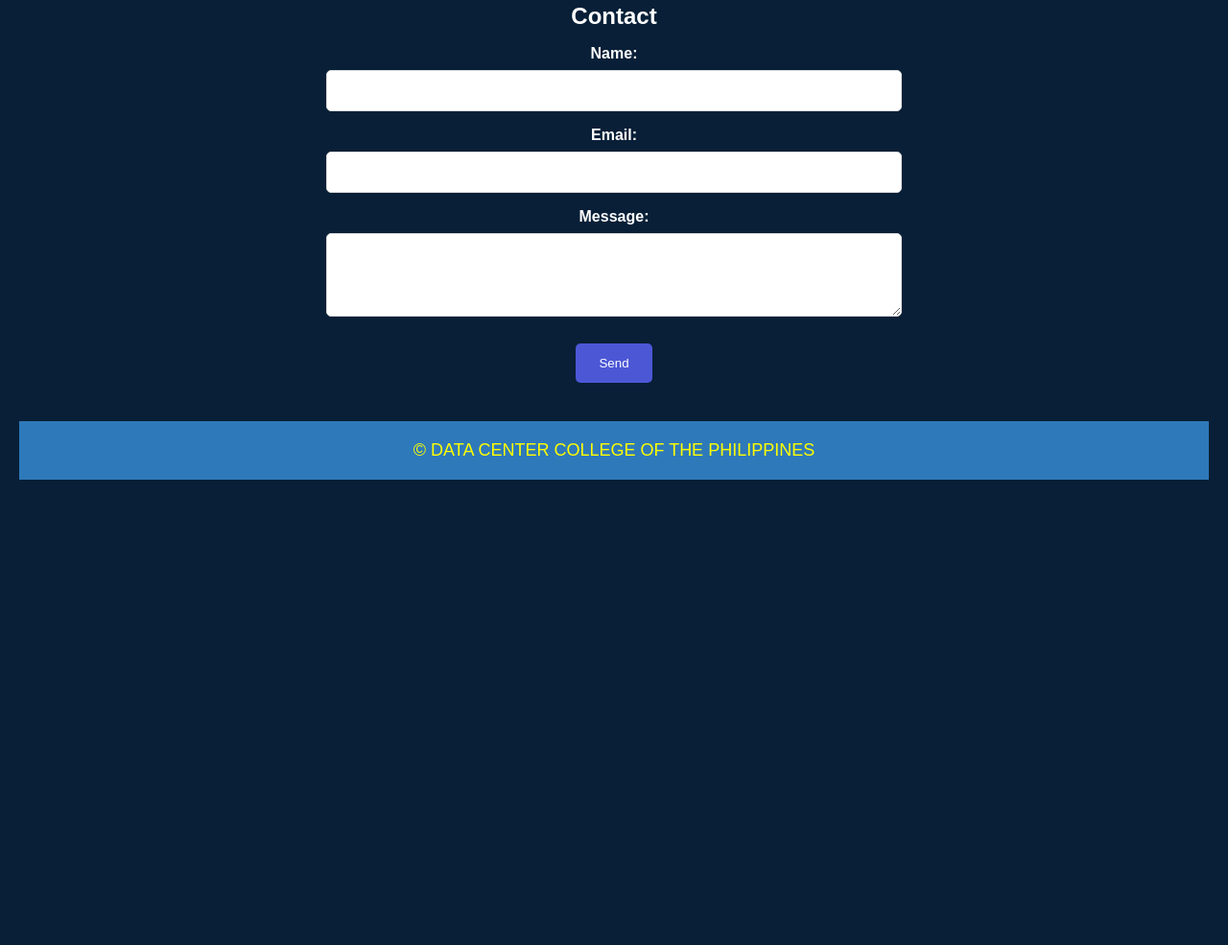
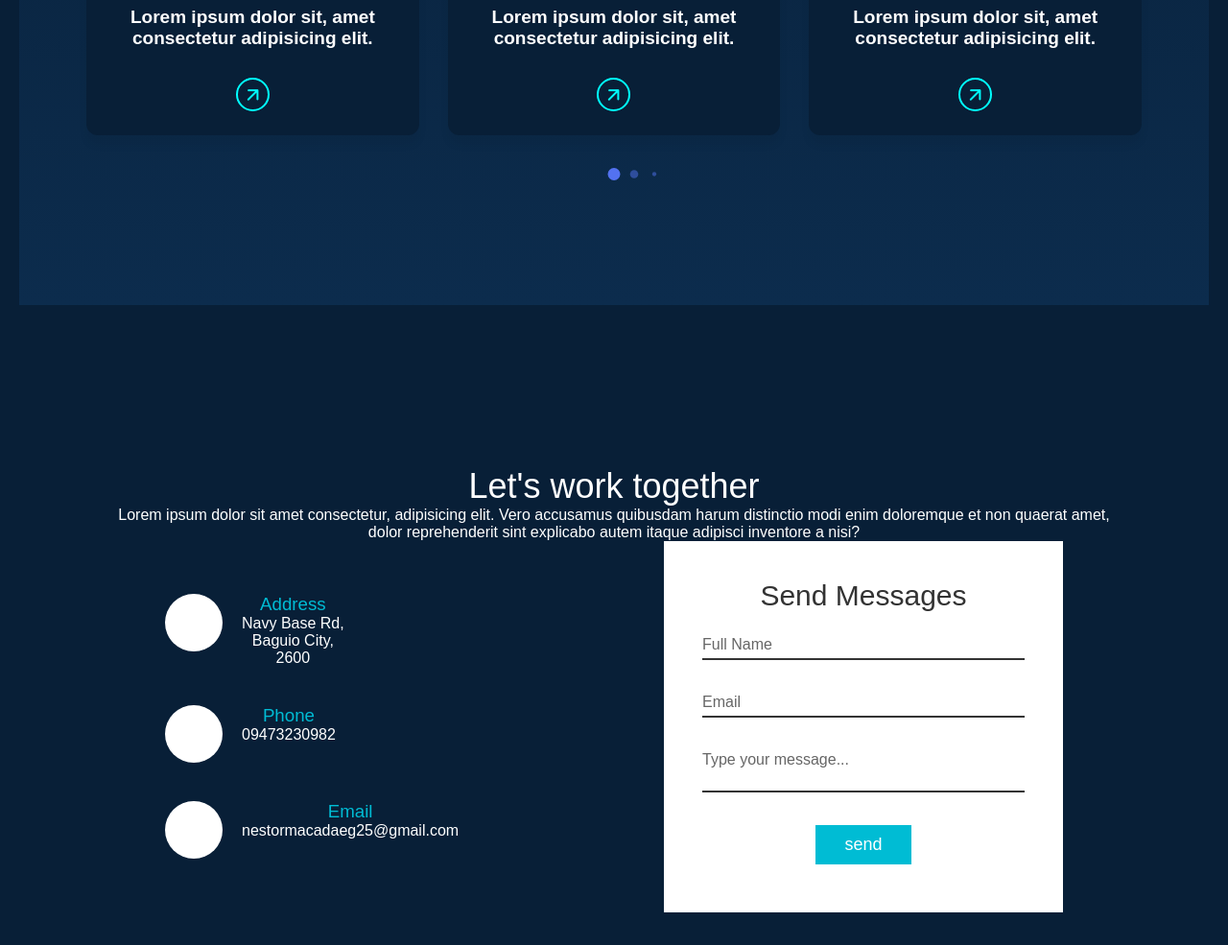
Before and after one commit to BSIT-Web-Programming-2024/Macadaeg-Nestor, a plain HTML site: page index.html in a window 1280 px wide. Shown: the part 1875-2860 px from the top of the page at 96% size. Before the commit the page ends 2505 px from the top, so only its background shows below. Drawn offline with nearby package versions, Linux system fonts and the light colour scheme.

Commit message:
Update my contacts

```diff
--- a/Port.css
+++ b/Port.css
@@ -343,43 +343,138 @@ border-radius: 50px;
 }
 #contact {
     background-color:  #081f37;
-    text-align: center;
-    padding: 10px 0;
 }
 
-form {
-    max-width: 600px;
-    margin: 0 auto;
+.contact{
+    position:relative;
+    min-height:100vh;
+    padding: 50px 100px;
+    display: flex;
+    justify-content: center;
+    align-items: center;
+    flex-direction:column;
+    background:#081f37;
+    background-size: cover;
 }
+.contact .content h2{
+    font-size: 36px;
+    font-weight:500;
+    color:#ffff;
+    display:flex;
+    justify-content: center;
 
-form label {
-    display: block;
-    margin-top: 1rem;
-    font-weight: bold;
 }
-
-form input, form textarea {
+.contact .content p{
+    font-weight: 300;
+    color:white;
+}
+.container{
     width: 100%;
-    padding: 0.8rem;
-    margin-top: 0.5rem;
-    border-radius: 5px;
-    border: 1px solid #ddd;
-    box-sizing: border-box;
+    display: flex;
+    justify-content: center;
+    align-items: center;
+    margin-top: 30p;
 }
-
-form button {
-    margin-top: 1.5rem;
-    padding: 0.8rem 1.5rem;
-    background-color: #4c57d6;
-    color: white;
+.container .contactInfo{
+    width:50%;
+    display:flex;
+    flex-direction: column;
+}
+.container .contactInfo .box{
+    position: relative;
+    padding: 20px 0;
+    display:flex;
+}
+.container .contactInfo .box .icon{
+    min-width: 60px;
+    height: 60px;
+    background: white;
+    display: flex;
+    justify-content: center;
+    align-items: center;
+    border-radius: 50%;
+    font-size: 22px;;
+}
+.container .contactInfo .box .text{
+    display: flex;
+    margin-left: 20px;
+    font-size: 16px;
+    color:white;;
+    flex-direction: column;
+    font-weight: 300;
+}
+.container .contactInfo .box .text h3{
+    font-weight: 500;
+    color:#00bcd4;
+}
+.contactForm{
+    width:40%;
+    padding: 40px;
+    background: white;
+}
+.contactForm h2{
+    font-size:30px;
+    color:#333;
+    font-weight:500;
+}
+.contactForm .inputBox{
+    position:relative;
+    width: 100%;
+    margin-top: 10px;
+}
+.contactForm .inputBox input,
+.contactForm .inputBox textarea
+{
+    width: 100%;
+    padding:5px 0;
+    font-size:16px;
+    margin: 10px 0;
     border: none;
-    border-radius: 5px;
+    border-bottom: 2px solid #333;
+    outline: none;
+    resize: none;
+}
+.contactForm .inputBox span{
+    position: absolute;
+    left:0;
+    padding: 5px 0;
+    font-size: 16px;
+    margin: 10px 0;
+    pointer-events: none;
+    transition: 0.5s;
+    color: #666;
+}
+.contactForm .inputBox input:focus ~ span,
+.contactForm .inputBox input:valid ~ span,
+.contactForm .inputBox textarea:focus ~ span,
+.contactForm .inputBox textarea:valid ~ span
+{
+    color:#e91e63;
+    font-size: 12px;
+    transform: translateY(-20px);
+}
+.contactForm .inputBox input[type="submit"]{
+    width:100px;
+    background: #00bcd4;
+    color:white;
+    border:none;
     cursor: pointer;
-    transition: background-color 0.3s ease;
+    padding: 10px;
+    font-size:18px;
 }
-
-form button:hover {
-    background-color: #9b59b6;
+@media(max-width: 991px){
+    .contact{
+        padding: 50px;
+    }
+    .container{
+        flex-direction: column;
+    }
+    .container .contactInfo{
+        margin-bottom: 40px;
+    }
+    .container .contactInfo{
+        width: 100%;
+    }
 }
 
 
--- a/index.html
+++ b/index.html
@@ -8,6 +8,7 @@
     <link rel="stylesheet" href="https://fonts.googleapis.com/css2?family=Material+Symbols+Rounded:opsz,wght,FILL,GRAD@24,400,0,0&icon_names=arrow_forward" />
     <link rel="stylesheet" href="Port.css">
     <link rel = "stylesheet" href="https://cdn.jsdelivr.net/npm/swiper@11/swiper-bundle.min.css">
+
 
 </head>
 <body>
@@ -55,11 +56,9 @@
             <h3>I'm an Aspiring Web Developer</h3>
             <p>Hello! I'm a passionate web developer on a journey to craft digital experiences that leave a lasting impression. With a keen eye for design and a heart full of curiosity, I dive deep into the world of code, transforming ideas into visually stunning and user-friendly websites.</p>
         </div>
-
-
-        <h2>Projects</h2>
-        <section id="projects">
-
+        <div id="projects">
+            <h2>MyProject</h2>
+        <section class="myprojects">
             <div class="container swiper">
                 <div class="card-wrapper">
                     <ul class="card-list swiper-wrapper">
@@ -112,21 +111,64 @@
                 </div>
             </div>
             </section>
+        </div>
 
         <section id="contact">
-            <h2>Contact</h2>
-            <form action="mailto:example@example.com" method="post" enctype="text/plain">
-                <label for="name">Name:</label>
-                <input type="text" id="name" name="name" required>
-                <br>
-                <label for="email">Email:</label>
-                <input type="email" id="email" name="email" required>
-                <br>
-                <label for="message">Message:</label>
-                <textarea id="message" name="message" rows="4" required></textarea>
-                <br>
-                <button type="submit">Send</button>
-            </form>
+            <section class="contact">
+                <div class="content">
+                    <h2>Let's work together</h2>
+                    <p>Lorem ipsum dolor sit amet consectetur, adipisicing elit. Vero accusamus quibusdam harum distinctio modi enim doloremque et non quaerat amet, dolor reprehenderit sint explicabo autem itaque adipisci inventore a nisi?</p>
+
+                </div>
+                <div class="container">
+                    <div class="contactInfo">
+                        <div class="box">
+                            <div class="icon"><i class='bx bxs-map' ></i></div>
+                            <div class="text">
+                                <h3>Address</h3>
+                                <p>Navy Base Rd, <br> Baguio City,<br>2600</p>
+                            </div>
+                            </div>
+                        <div class="box">
+                                <div class="icon"><i class='bx bxs-phone'></i></div>
+                                <div class="text">
+                                    <h3>Phone</h3>
+                                    <p>09473230982</p>
+
+                                </div>
+                                </div>
+                        <div class="box">
+                                    <div class="icon"><i class='bx bx-envelope' ></i></div>
+                                    <div class="text">
+                                        <h3>Email</h3>
+                                        <p>nestormacadaeg25@gmail.com</p>
+
+                                    </div>
+                        </div>
+                    </div>
+                    <div class="contactForm">
+                        <form>
+                            <h2>Send Messages</h2>
+                            <div class="inputBox">
+                                <input type="text" name="" required="required">
+                                <span>Full Name</span>
+                                </div>
+                                <div class="inputBox">
+                                    <input type="text" name="" required="required">
+                                    <span>Email</span>
+                                </div>
+                                <div class="inputBox">
+                                    <textarea required="required"></textarea>
+                                    <span>Type your message...</span>
+                                </div>
+                                <div class="inputBox">
+                                    <input type="submit" name="" value="send">
+                                </div>
+                        </form>
+
+                    </div>
+                </div>
+            </section>
         </section>
 
         <footer>
```
